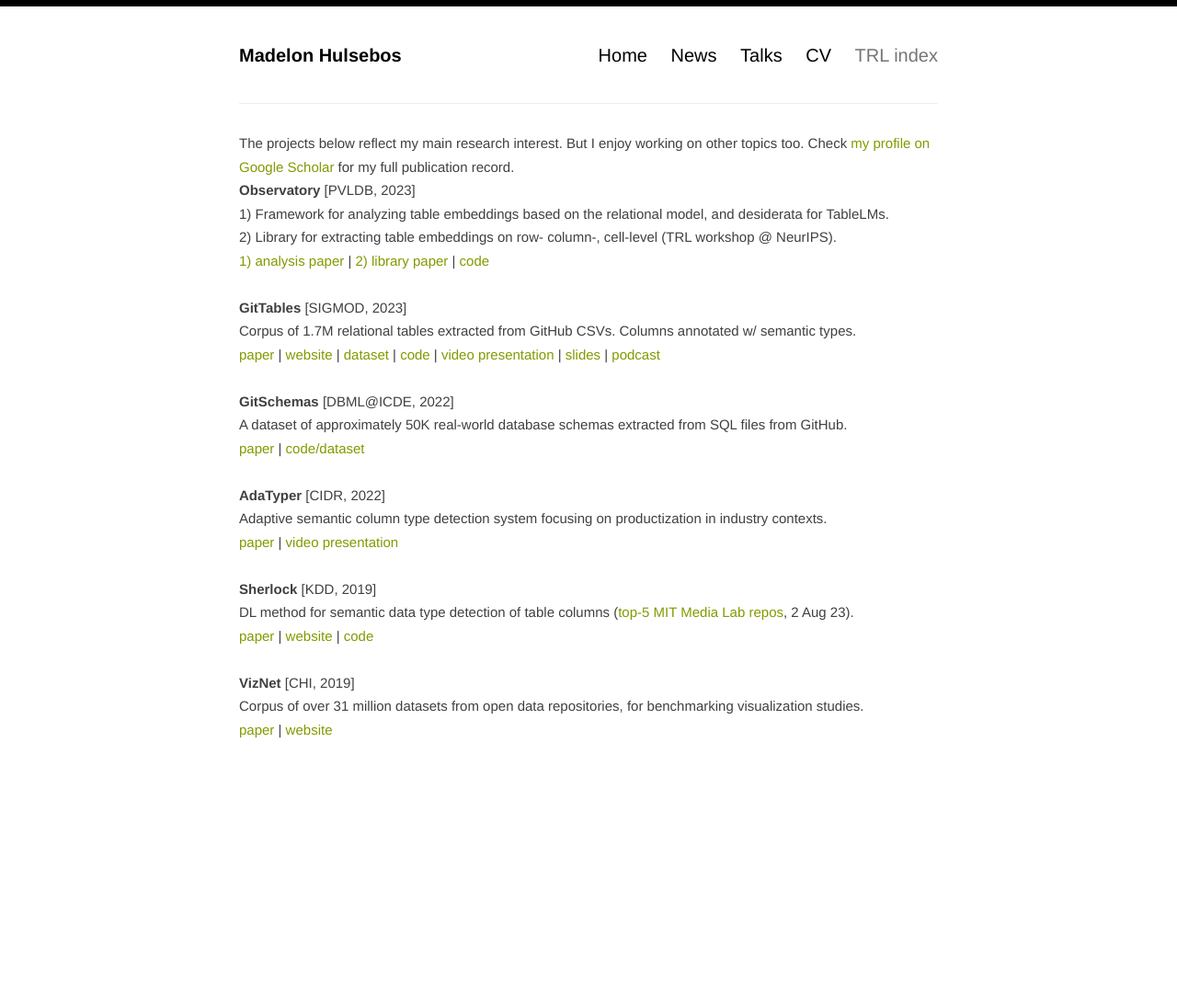
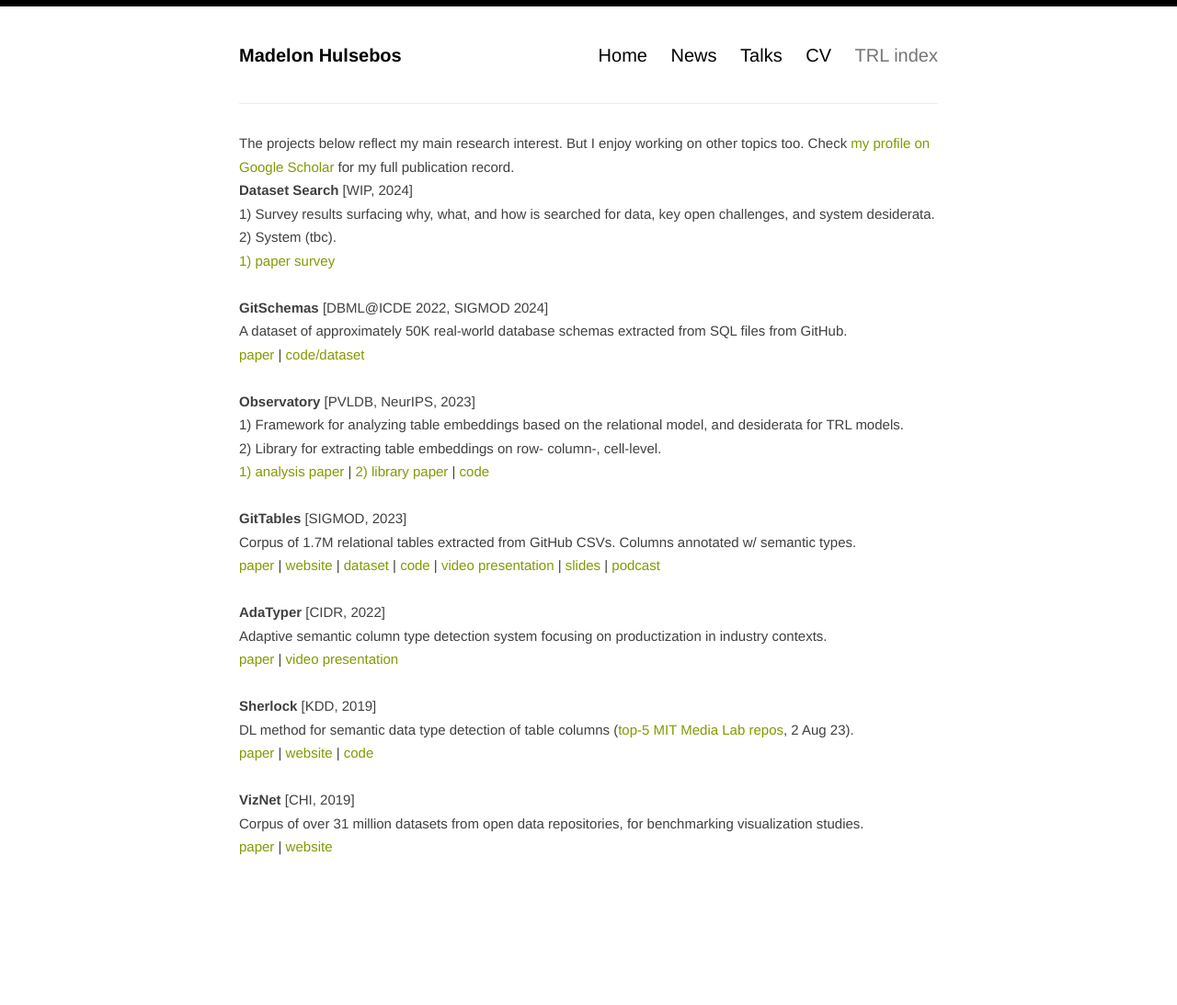
Before and after one commit to madelonhulsebos/madelonhulsebos.github.io, a Jekyll site: the page built from _projects/projects.html, in a window 1280 px wide. Shown: the whole page at 92% size. Built offline with Jekyll 4.4.1, drawn with Linux system fonts in a browser that asks for light colours; before the commit the page ends 966 px from its top, so only the background shows below that.

Commit message:
Add dataset search project.

```diff
--- a/_projects/projects.html
+++ b/_projects/projects.html
@@ -7,9 +7,28 @@ The projects below reflect my main research interest. But I enjoy working on oth
 Check <a href="https://scholar.google.com/citations?user=6IWQn2EAAAAJ&hl=nl&oi=ao" target="_blank"> my profile on Google Scholar </a> for my full publication record.
 
 <div>
-  <b>Observatory</b> [PVLDB, 2023]<br>
-   1) Framework for analyzing table embeddings based on the relational model, and desiderata for TableLMs.<br>
-   2) Library for extracting table embeddings on row- column-, cell-level (TRL workshop @ NeurIPS). <br>
+  <b>Dataset Search</b> [WIP, 2024]<br>
+   1) Survey results surfacing why, what, and how is searched for data, key open challenges, and system desiderata.<br>
+   2) System (tbc). <br>
+   <a href="/assets/dataset_search_survey.pdf" target="_blank">1) paper survey</a> <br>
+
+</div>
+
+<br>
+
+<div>
+  <b>GitSchemas</b> [DBML@ICDE 2022, SIGMOD 2024] <br>
+  A dataset of approximately 50K real-world database schemas extracted from SQL files from GitHub.
+  <br>
+  <a href="/assets/GitSchemas.pdf" target="_blank">paper</a> | <a href="https://github.com/tdoehmen/gitschemas" target="_blank">code/dataset</a>
+</div>
+
+ <br>
+
+<div>
+  <b>Observatory</b> [PVLDB, NeurIPS, 2023]<br>
+   1) Framework for analyzing table embeddings based on the relational model, and desiderata for TRL models.<br>
+   2) Library for extracting table embeddings on row- column-, cell-level. <br>
    <a href="https://arxiv.org/abs/2310.07736" target="_blank">1) analysis paper</a> | <a href="/assets/observatory_library.pdf" target="_blank">2) library paper</a> | <a href="https://github.com/superctj/observatory" target="_blank">code</a> <br>
 
 </div>
@@ -20,15 +39,6 @@ Check <a href="https://scholar.google.com/citations?user=6IWQn2EAAAAJ&hl=nl&oi=a
   <b>GitTables</b> [SIGMOD, 2023] <br>
    Corpus of 1.7M relational tables extracted from GitHub CSVs. Columns annotated w/ semantic types.<br>
    <a href="https://dl.acm.org/doi/pdf/10.1145/3588710" target="_blank">paper</a> | <a href="https://gittables.github.io" target="_blank">website</a> | <a href="https://zenodo.org/record/6517052" target="_blank">dataset</a> | <a href="https://github.com/madelonhulsebos/gittables" target="_blank">code</a> | <a href="https://www.youtube.com/watch?v=jEBKcmdIFzw" target="_blank">video presentation</a> | <a href="/assets/GitTables (slides).pdf" target="_blank">slides</a> | <a href="https://disseminatepodcast.podcastpage.io/episode/madelon-hulsebos-gittables-a-large-scale-corpus-of-relational-tables-36" target="blank">podcast</a>
-</div>
-
-<br>
-
-<div>
-  <b>GitSchemas</b> [DBML@ICDE, 2022] <br>
-  A dataset of approximately 50K real-world database schemas extracted from SQL files from GitHub.
-  <br>
-  <a href="/assets/GitSchemas.pdf" target="_blank">paper</a> | <a href="https://github.com/tdoehmen/gitschemas" target="_blank">code/dataset</a>
 </div>
 
 <br>
--- a/index.html
+++ b/index.html
@@ -31,7 +31,7 @@ layout: default
   </p>
 
   <p>
-    <b>Interested in a PhD/Postdoc on neural models for structured data starting fall 2024? Leave your info <a href="https://forms.gle/DqYMbj4uXZ5uUbAX7" target="_blank">here</a></b>!
+    <b>Interested in a PhD/Postdoc on large-scale neural models for structured data starting fall 2024? Leave your info <a href="https://forms.gle/DqYMbj4uXZ5uUbAX7" target="_blank">here</a></b>!
   </p>
 
   <p>
```
Also changed, not shown: 1 other file.
